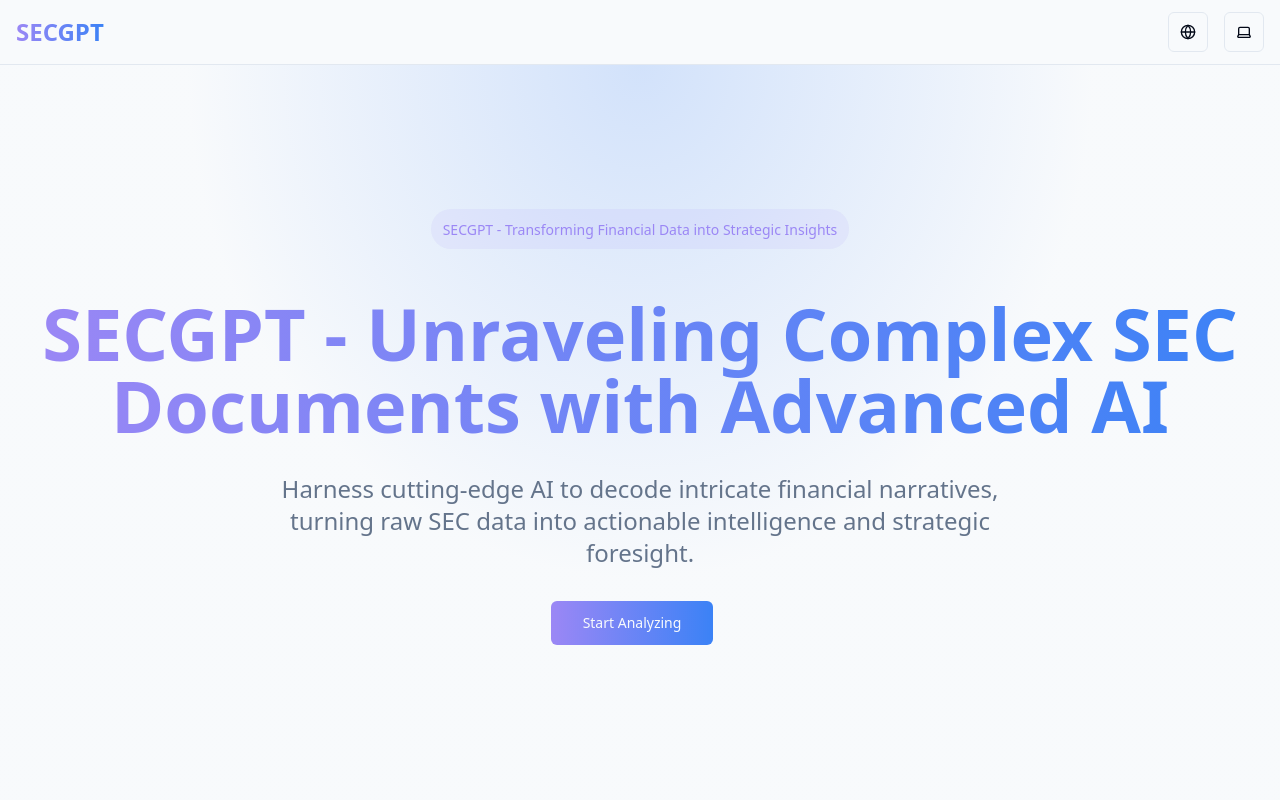
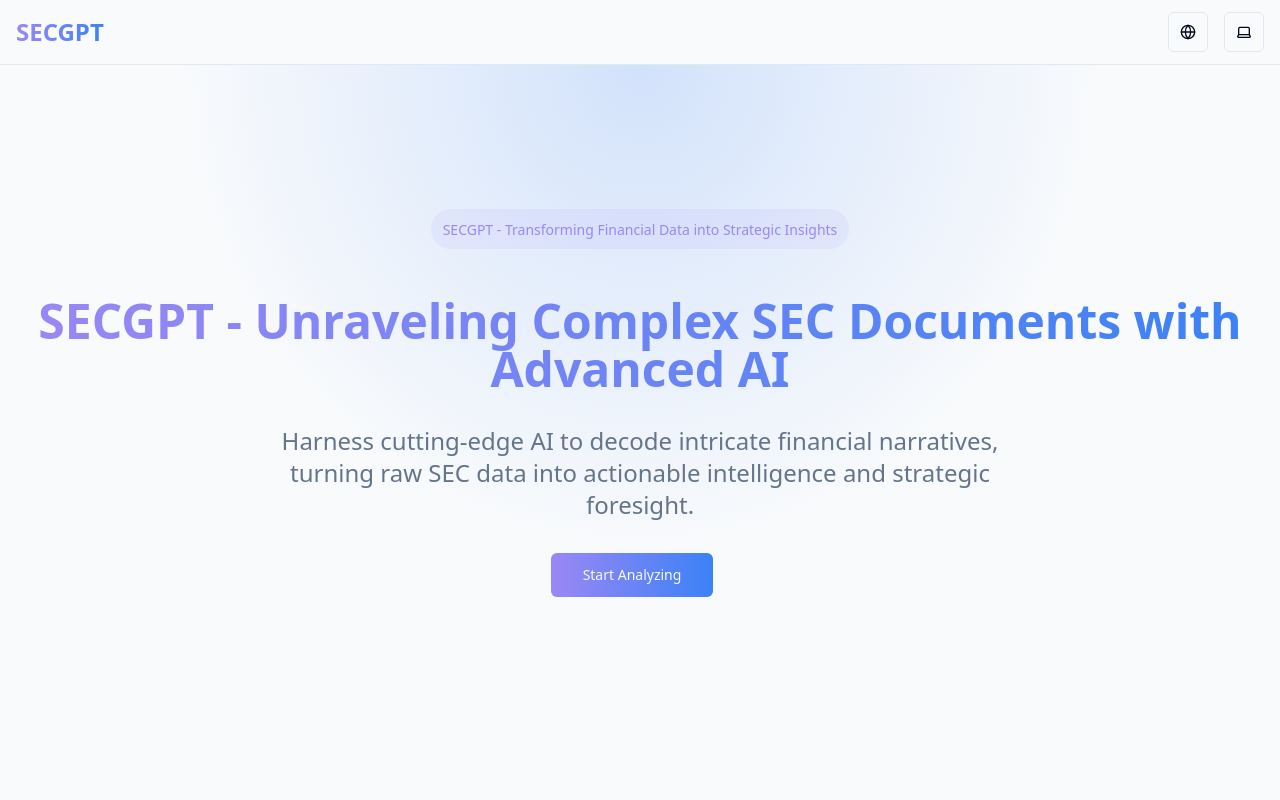
Before and after one commit to MarkLo127/secgpt, a React (Vite) app: page / in a window 1280 px wide. Shown: the top 800 px of the page. Built offline with nearby package versions, Linux system fonts and the light colour scheme.

Commit message:
Visual edit in Lovable
Edited UI in Lovable

```diff
--- a/src/components/home/HeroSection.tsx
+++ b/src/components/home/HeroSection.tsx
@@ -12,7 +12,7 @@ const HeroSection = () => {
           <div className="inline-block p-2 px-3 bg-secgpt-blue/10 rounded-full mb-4 animate-fade-in">
             <span className="text-secgpt-blue font-medium text-sm">{t("home.title")}</span>
           </div>
-          <h1 className="text-4xl md:text-6xl lg:text-7xl font-bold tech-text-gradient animate-fade-in text-center">
+          <h1 className="text-4xl md:text-6xl font-bold tech-text-gradient animate-fade-in text-center lg:text-5xl">
             SECGPT - {t("home.subtitle")}
           </h1>
           <p className="text-xl text-muted-foreground md:text-2xl max-w-[800px] animate-fade-in text-center">
```
